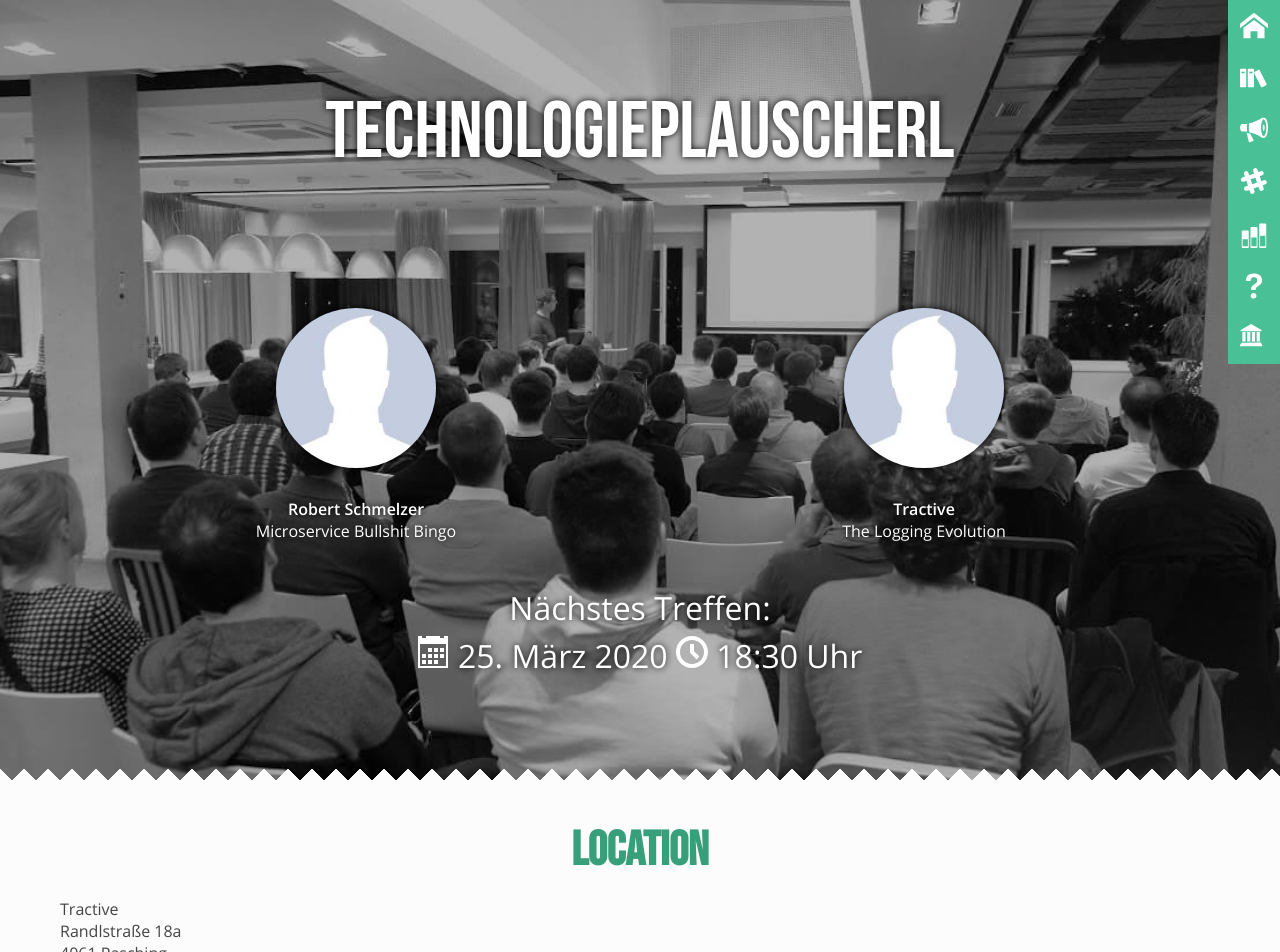
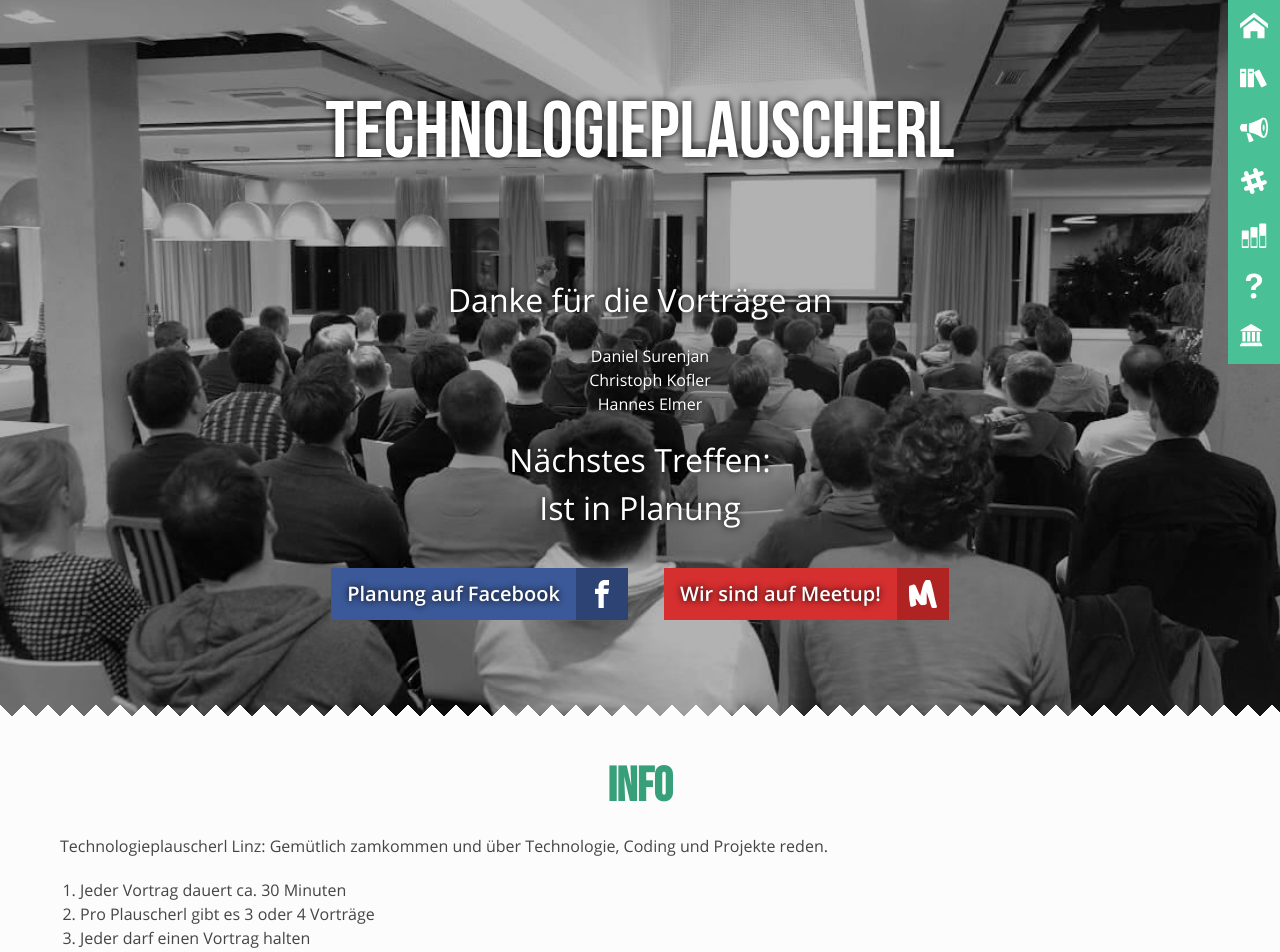
Before and after one commit to mericanAncer127/plauscherl, a Jekyll site: the page built from index.html, in a window 1280 px wide and 1400 px high. Shown: the top 952 px of the window. Built offline with Jekyll 4.4.1, drawn with Linux system fonts in a browser that asks for light colours; some of the changed text lies outside the part shown.

Commit message:
Remove TP75 due to CoV

```diff
--- a/_plauscherl/75.html
+++ /dev/null
@@ -1,35 +0,0 @@
----
-title: "Technologieplauscherl LXXV"
-permalink: /75/
-name: 75
-layout: post
-datestring: "25. März 2020"
-timestring: "18:30"
-startDateIso8601: "2020-03-25T18:30"
-event:
-  meetup:
-  facebook:
-video:
-pictures:
-location:
-  name: "Tractive"
-  address: "Randlstraße 18a"
-  city: "Pasching"
-  image:
-   - https://hansmengroup.com/wp-content/uploads/2013/05/tractive_logo_940x400.png
-  zip: "4061"
-  oldmap:
-    lat: 48.245010
-    lng: 14.228090
-sponsor: <a href="https://www.tractive.com/jobs">tractive.com</a>
-speakers:
--
-  name: "Robert Schmelzer"
-  talk: "Microservice Bullshit Bingo"
-  img: "/img/speaker_male_no_img.jpg"
--
-  name: "Tractive"
-  talk: "The Logging Evolution"
-  img: "/img/speaker_male_no_img.jpg"
-
----
--- a/index.html
+++ b/index.html
@@ -1,6 +1,6 @@
 ---
 layout: start
-dateset: true
+dateset: false
 full: true
-end: false
+end: true
 ---
```
